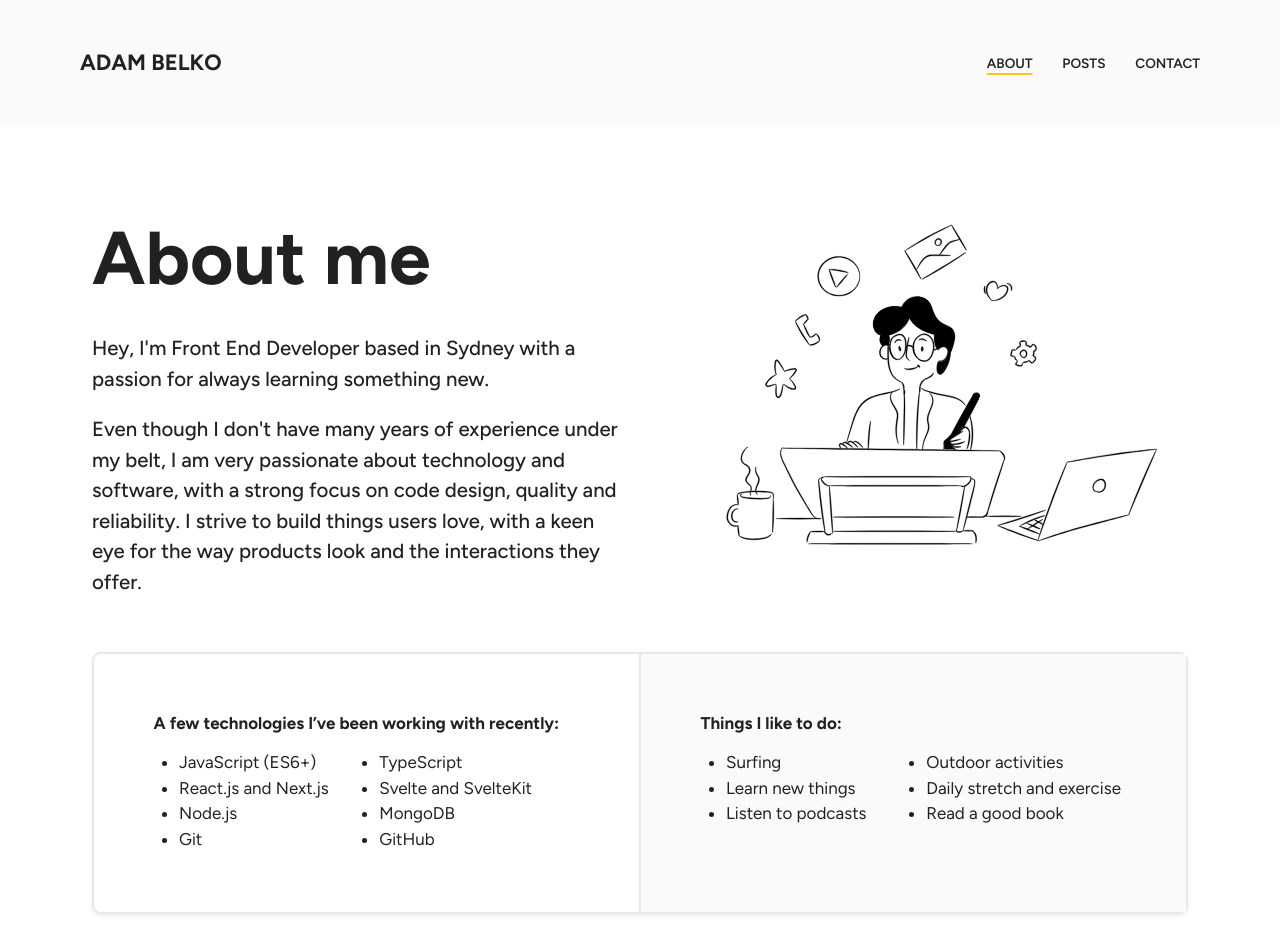
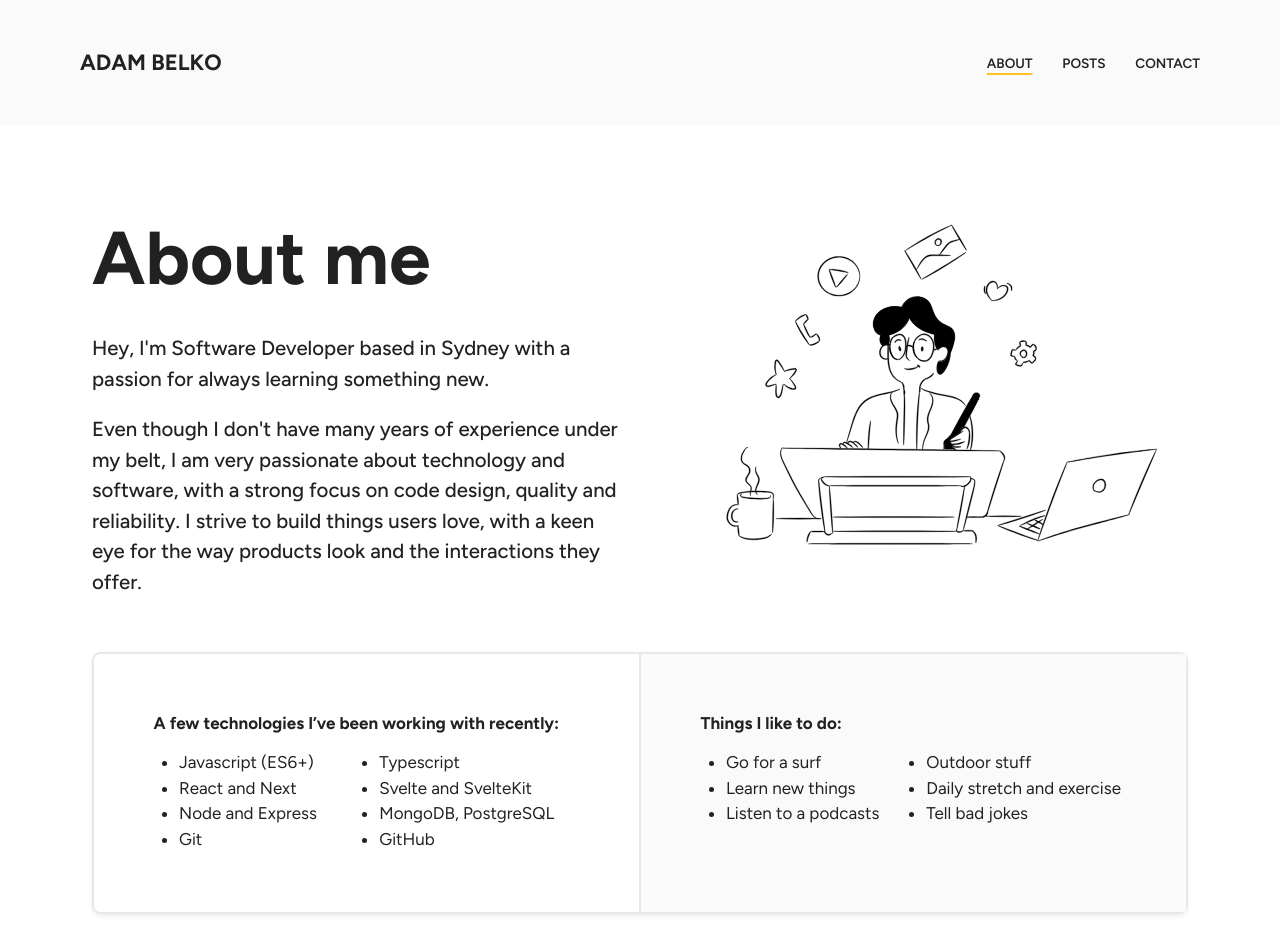
Before and after one commit to adambelko/personal-website, a SvelteKit app: page /about in a window 1280 px wide. Shown: the top 952 px of the page. Built offline with nearby package versions, Linux system fonts and the light colour scheme.

Commit message:
profile update

```diff
--- a/src/routes/about/+page.svelte
+++ b/src/routes/about/+page.svelte
@@ -6,16 +6,12 @@
 	<div class="intro-container">
 		<div class="intro-text-area">
 			<h1 class="about-h1">About me</h1>
-			<p>
-				Hey, I'm Front End Developer based in Sydney with a passion for always learning something
-				new.
-			</p>
+			<p>Hey, I'm Software Developer based in Sydney with a passion for always learning something new.</p>
 			<br />
 			<p>
-				Even though I don't have many years of experience under my belt, I am very passionate about
-				technology and software, with a strong focus on code design, quality and reliability. I
-				strive to build things users love, with a keen eye for the way products look and the
-				interactions they offer.
+				Even though I don't have many years of experience under my belt, I am very passionate about technology
+				and software, with a strong focus on code design, quality and reliability. I strive to build things
+				users love, with a keen eye for the way products look and the interactions they offer.
 			</p>
 			<br />
 		</div>
@@ -28,12 +24,12 @@
 		<div class="about-table-item">
 			<p>A few technologies I’ve been working with recently:</p>
 			<ul class="about-table-list">
-				<li>JavaScript (ES6+)</li>
-				<li>TypeScript</li>
-				<li>React.js and Next.js</li>
+				<li>Javascript (ES6+)</li>
+				<li>Typescript</li>
+				<li>React and Next</li>
 				<li>Svelte and SvelteKit</li>
-				<li>Node.js</li>
-				<li>MongoDB</li>
+				<li>Node and Express</li>
+				<li>MongoDB, PostgreSQL</li>
 				<li>Git</li>
 				<li>GitHub</li>
 			</ul>
@@ -41,12 +37,12 @@
 		<div class="about-table-item about-table-item-right-side">
 			<p>Things I like to do:</p>
 			<ul class="about-table-list">
-				<li>Surfing</li>
-				<li>Outdoor activities</li>
+				<li>Go for a surf</li>
+				<li>Outdoor stuff</li>
 				<li>Learn new things</li>
 				<li>Daily stretch and exercise</li>
-				<li>Listen to podcasts</li>
-				<li>Read a good book</li>
+				<li>Listen to a podcasts</li>
+				<li>Tell bad jokes</li>
 			</ul>
 		</div>
 	</div>
@@ -67,12 +63,11 @@
 		<div class="references-container">
 			<div class="reference section-item">
 				<p class="reference-body">
-					"In the time that we've worked together, I've been impressed by Adam's eagerness to learn
-					and grow. Despite being early in his career, Adam has a solid foundation in front-end
-					technologies such as JavaScript, TypeScript, React, and NextJS and a genuine passion for
-					the future development of his skills. What sets Adam apart is his curiosity and proactive
-					approach to challenges. Adam is not afraid to ask questions, seek guidance, and dive into
-					new concepts headfirst."
+					"In the time that we've worked together, I've been impressed by Adam's eagerness to learn and grow.
+					Despite being early in his career, Adam has a solid foundation in front-end technologies such as
+					JavaScript, TypeScript, React, and NextJS and a genuine passion for the future development of his
+					skills. What sets Adam apart is his curiosity and proactive approach to challenges. Adam is not
+					afraid to ask questions, seek guidance, and dive into new concepts headfirst."
 				</p>
 				<div class="reference-footer">
 					<img src="/Lukas-Aron.jpeg" alt="lukas-aron" />
@@ -85,11 +80,10 @@
 
 			<div class="reference section-item">
 				<p class="reference-body">
-					"Adam's dedication to learning and his friendly, honest nature have made him a valuable
-					asset to our team. He approaches every task with enthusiasm and is always eager to expand
-					his skill set. Adam's positive attitude and professionalism make him a pleasure to work
-					with. I have no doubt he will excel in his future endeavours and highly recommend him to
-					any prospective employer."
+					"Adam's dedication to learning and his friendly, honest nature have made him a valuable asset to our
+					team. He approaches every task with enthusiasm and is always eager to expand his skill set. Adam's
+					positive attitude and professionalism make him a pleasure to work with. I have no doubt he will
+					excel in his future endeavours and highly recommend him to any prospective employer."
 				</p>
 				<div class="reference-footer">
 					<img src="/Joe-Chance.jpeg" alt="joe-chance" />
```
Also changed, not shown: src/routes/+page.svelte (+9 -3 lines), 1 other file (tests, documents, lock files or other folders).
